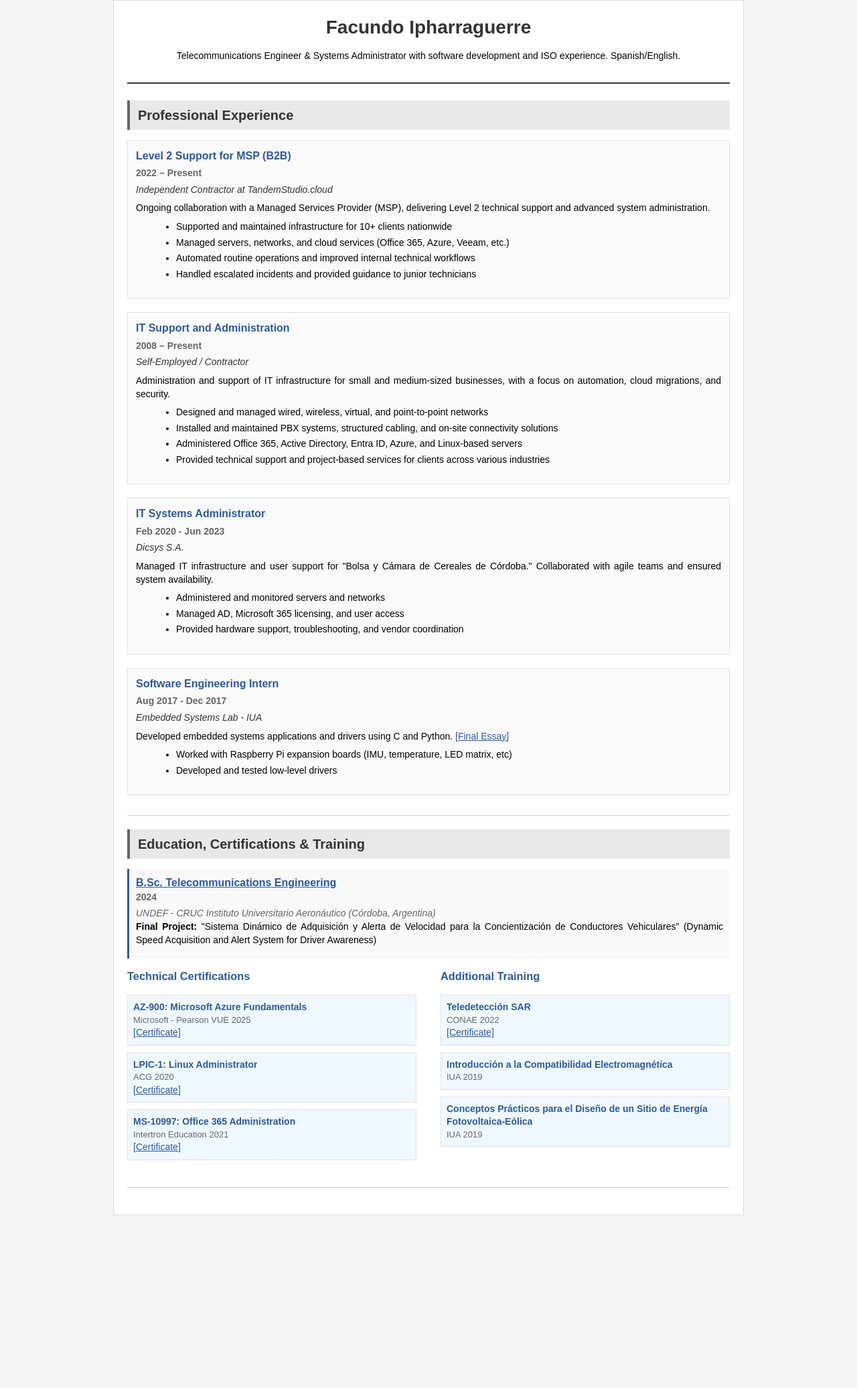
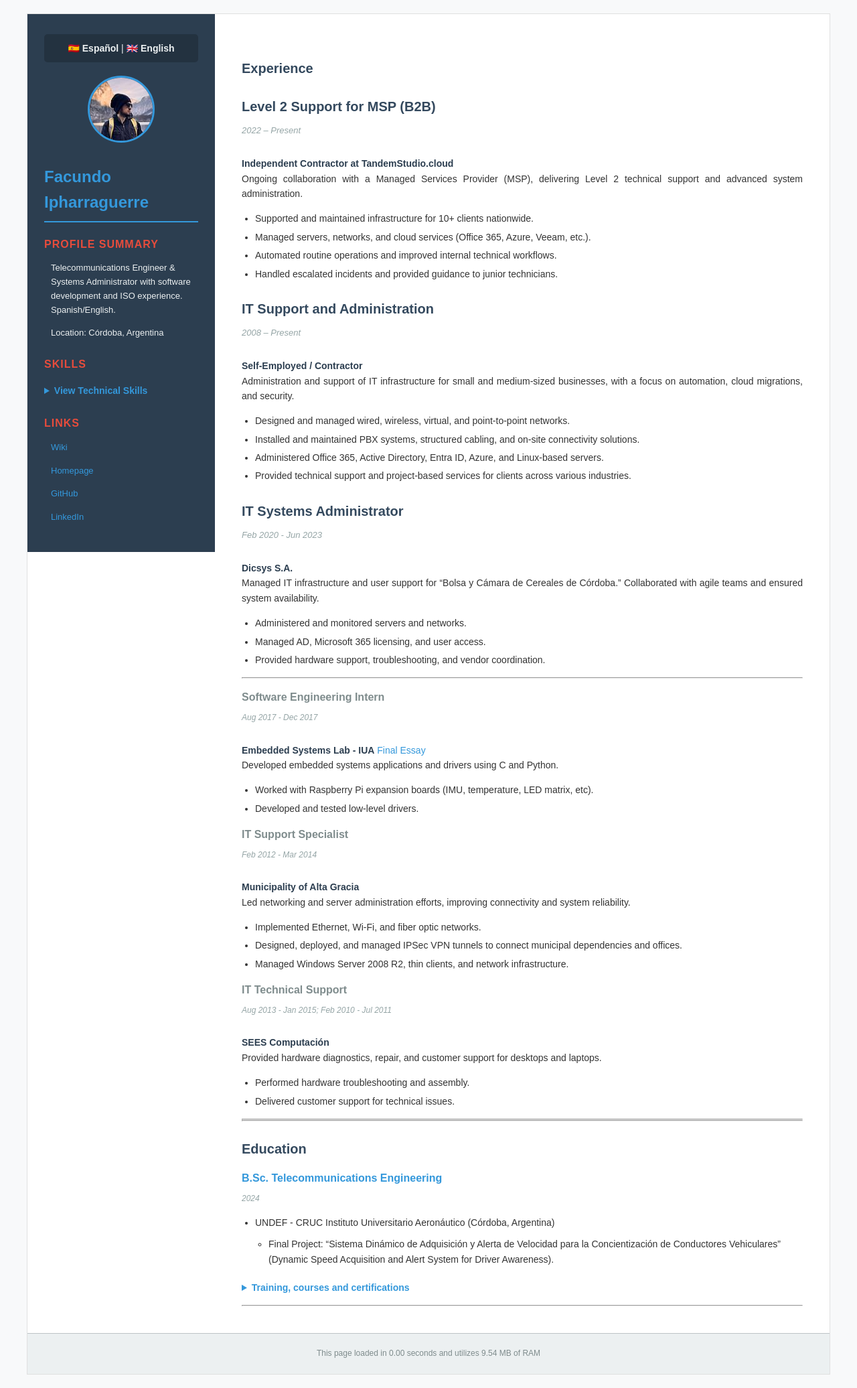
Before and after one commit to fipharraguerre/cv-homepage, a Jekyll site: the page built from index_en.md, in a window 1280 px wide. Shown: the whole page at 67% size. Built offline with Jekyll 4.4.1, drawn with Linux system fonts in a browser that asks for light colours; before the commit the page ends 1814 px from its top, so only the background shows below that.

Commit message:
layout fixes

```diff
--- a/_layouts/default.html
+++ b/_layouts/default.html
@@ -1,305 +1,394 @@
 <!DOCTYPE html>
-<html lang="en">
+<html lang="{{ page.lang }}">
 <head>
     <meta charset="UTF-8">
-    <title>Facundo Ipharraguerre - CV</title>
+    <meta name="viewport" content="width=device-width, initial-scale=1.0">
+    <title>{{ page.title }}</title>
+    <link rel="icon" href="{{ site.baseurl }}/assets/favicon.ico" type="image/x-icon">
+    <!--[if IE 6]>
     <style>
-        /* IE6-friendly CSS - using only basic properties */
+        /* Additional IE6-specific fixes */
+        .sidebar { position: relative; }
+        .content { position: relative; }
+    </style>
+    <![endif]-->
+    <style>
+        /* Reset and base styles */
+        * {
+            margin: 0;
+            padding: 0;
+            box-sizing: border-box;
+        }
+
         body {
             font-family: Arial, sans-serif;
             font-size: 14px;
-            line-height: 1.4;
+            line-height: 1.6;
+            color: #333;
+            background: #f8f9fa;
             margin: 0;
-            padding: 0;
-            background-color: #f5f5f5;
+            padding: 20px;
         }
 
+        /* Main container */
         .container {
-            width: 95%;
-            max-width: 900px;
+            max-width: 1200px;
             margin: 0 auto;
-            background-color: white;
-            padding: 20px;
-            border: 1px solid #ddd;
+            background: #fff;
+            border: 1px solid #e0e0e0;
+            overflow: hidden; /* IE6 clearfix alternative */
         }
 
-        .header {
+        /* Sidebar styles */
+        .sidebar {
+            float: left;
+            width: 280px;
+            background: #2c3e50;
+            color: #ecf0f1;
+            padding: 30px 25px;
+            min-height: 600px;
+        }
+
+        .sidebar h2 {
+            color: #3498db;
+            font-size: 24px;
+            margin-bottom: 10px;
+            border-bottom: 2px solid #3498db;
+            padding-bottom: 8px;
+        }
+
+        .sidebar h3 {
+            color: #e74c3c;
+            font-size: 16px;
+            margin: 20px 0 10px 0;
+            text-transform: uppercase;
+            letter-spacing: 1px;
+        }
+
+        .sidebar p, .sidebar li {
+            font-size: 13px;
+            margin-bottom: 8px;
+        }
+
+        .sidebar ul {
+            list-style: none;
+            margin-left: 0;
+        }
+
+        .sidebar ul li {
+            padding: 3px 0;
+            border-left: 2px solid transparent;
+            padding-left: 8px;
+        }
+
+        .sidebar ul li:hover {
+            border-left-color: #3498db;
+            background: rgba(52, 152, 219, 0.1);
+        }
+
+        .sidebar a {
+            color: #3498db;
+            text-decoration: none;
+        }
+
+        .sidebar a:hover {
+            color: #5dade2;
+            text-decoration: underline;
+        }
+
+        /* Language switcher */
+        #language-switch {
             text-align: center;
-            border-bottom: 2px solid #333;
-            padding-bottom: 15px;
+            margin-bottom: 20px;
+            padding: 10px;
+            background: rgba(0,0,0,0.2);
+            border-radius: 5px;
+        }
+
+        #language-switch a {
+            color: #ecf0f1;
+            text-decoration: none;
+            font-weight: bold;
+        }
+
+        #language-switch a:hover {
+            color: #3498db;
+        }
+
+        /* Avatar */
+        #avatar {
+            text-align: center;
             margin-bottom: 25px;
         }
 
-        .header h1 {
-            margin: 0;
-            font-size: 28px;
-            color: #333;
+        #avatar img {
+            border: 3px solid #3498db;
+            border-radius: 50%;
         }
 
-        .section {
-            margin-bottom: 30px;
-            clear: both;
+        /* Details/Summary styling for collapsible sections */
+        details {
+            margin: 10px 0;
         }
 
-        .section-title {
-            font-size: 20px;
+        summary {
+            cursor: pointer;
+            padding: 5px 0;
+            color: #3498db;
             font-weight: bold;
-            color: #333;
-            background-color: #e8e8e8;
-            padding: 8px 12px;
-            margin-bottom: 15px;
-            border-left: 4px solid #666;
         }
 
-        .job-entry {
-            margin-bottom: 20px;
-            padding: 12px;
-            border: 1px solid #e0e0e0;
-            background-color: #fafafa;
+        summary:hover {
+            color: #5dade2;
         }
 
-        .job-title {
+        details[open] summary {
+            margin-bottom: 8px;
+        }
+
+        /* Main content area */
+        .content {
+            margin-left: 280px;
+            padding: 40px;
+            background: #fff;
+        }
+
+        .content h1 {
+            color: #2c3e50;
+            font-size: 32px;
+            margin-bottom: 20px;
+            border-bottom: 3px solid #3498db;
+            padding-bottom: 10px;
+        }
+
+        .content h2 {
+            color: #2c3e50;
+            font-size: 24px;
+            margin: 30px 0 15px 0;
+            border-bottom: 2px solid #bdc3c7;
+            padding-bottom: 5px;
+        }
+
+        .content h3 {
+            color: #34495e;
+            font-size: 20px;
+            margin: 25px 0 10px 0;
+        }
+
+        .content h4 {
+            color: #7f8c8d;
             font-size: 16px;
-            font-weight: bold;
-            color: #2c5aa0;
+            margin: 15px 0 8px 0;
+        }
+
+        .content p {
+            margin-bottom: 15px;
+            text-align: justify;
+        }
+
+        .content ul {
+            margin: 10px 0 15px 20px;
+        }
+
+        .content li {
             margin-bottom: 5px;
         }
 
-        .job-period {
-            font-weight: bold;
-            color: #666;
+        .content em {
+            color: #7f8c8d;
+            font-style: italic;
+        }
+
+        .content strong {
+            color: #2c3e50;
+        }
+
+        .content a {
+            color: #3498db;
+            text-decoration: none;
+        }
+
+        .content a:hover {
+            color: #2980b9;
+            text-decoration: underline;
+        }
+
+        /* Experience/job entries styling */
+        .content h3 + p em {
+            display: block;
+            font-size: 13px;
+            color: #95a5a6;
             margin-bottom: 5px;
         }
 
-        .company-name {
-            font-style: italic;
-            color: #333;
-            margin-bottom: 8px;
-        }
-
-        .job-description {
-            margin-bottom: 8px;
-            text-align: justify;
-        }
-
-        .job-bullets {
-            margin-left: 20px;
-            margin-top: 8px;
-        }
-
-        .job-bullets li {
-            margin-bottom: 4px;
-        }
-
-        .education-entry {
-            padding: 10px;
-            margin-bottom: 15px;
-            border-left: 3px solid #2c5aa0;
-            background-color: #f9f9f9;
-        }
-
-        .degree-title {
-            font-weight: bold;
-            color: #2c5aa0;
-            font-size: 16px;
-        }
-
-        .institution {
-            color: #666;
-            font-style: italic;
-        }
-
-        .cert-entry {
-            margin-bottom: 10px;
-            padding: 8px;
-            background-color: #f0f8ff;
-            border: 1px dotted #ccc;
-        }
-
-        .cert-name {
-            font-weight: bold;
-            color: #2c5aa0;
-        }
-
-        .cert-provider {
-            color: #666;
-            font-size: 13px;
-        }
-
-        .project-entry {
-            margin-bottom: 15px;
-            padding: 10px;
-            border: 1px solid #ddd;
-            background-color: #fff;
-        }
-
-        .project-title {
-            font-weight: bold;
-            color: #2c5aa0;
+        .content h4 + p em {
+            display: block;
+            font-size: 12px;
+            color: #95a5a6;
             margin-bottom: 5px;
         }
 
-        .divider {
-            height: 1px;
-            background-color: #ccc;
-            margin: 20px 0;
-            border: none;
+        /* Footer */
+        footer {
+            clear: both;
+            text-align: center;
+            padding: 20px;
+            background: #ecf0f1;
+            border-top: 1px solid #bdc3c7;
+            font-size: 12px;
+            color: #7f8c8d;
         }
 
-        a {
-            color: #2c5aa0;
-            text-decoration: underline;
+        /* Responsive design */
+        @media screen and (max-width: 768px) {
+            body {
+                padding: 10px;
+            }
+
+            .container {
+                border: none;
+            }
+
+            .sidebar {
+                float: none;
+                width: 100%;
+                min-height: auto;
+                padding: 20px;
+            }
+
+            .content {
+                margin-left: 0;
+                padding: 20px;
+            }
+
+            .content h1 {
+                font-size: 28px;
+            }
+
+            .content h2 {
+                font-size: 22px;
+            }
+
+            #language-switch {
+                margin-bottom: 15px;
+            }
         }
 
-        a:hover {
-            color: #1a3d6b;
-            background-color: #f0f8ff;
+        @media screen and (max-width: 480px) {
+            body {
+                padding: 5px;
+            }
+
+            .sidebar {
+                padding: 15px;
+            }
+
+            .content {
+                padding: 15px;
+            }
+
+            .content h1 {
+                font-size: 24px;
+            }
+
+            .content h2 {
+                font-size: 20px;
+            }
+
+            .content h3 {
+                font-size: 18px;
+            }
         }
 
-        /* Simple two-column layout for larger screens */
-        .two-column {
-            width: 48%;
-            float: left;
-            margin-right: 4%;
+        /* Print styles */
+        @media print {
+            body {
+                background: white;
+                padding: 0;
+            }
+
+            .container {
+                border: none;
+            }
+
+            .sidebar {
+                background: white;
+                color: black;
+                border-right: 1px solid #ccc;
+            }
+
+            .sidebar h2, .sidebar h3 {
+                color: black;
+            }
+
+            .sidebar a {
+                color: black;
+            }
+
+            #language-switch {
+                display: none;
+            }
+
+            details summary:after {
+                content: " (expanded)";
+            }
         }
 
-        .two-column.last {
-            margin-right: 0;
+        /* IE6 specific fixes */
+        .clearfix {
+            zoom: 1; /* IE6 hasLayout trigger */
+        }
+
+        .clearfix:after {
+            content: ".";
+            display: block;
+            height: 0;
+            clear: both;
+            visibility: hidden;
         }
     </style>
 </head>
 <body>
-    <div class="container">
-        <div class="header">
-            <h1>Facundo Ipharraguerre</h1>
-            <p>Telecommunications Engineer & Systems Administrator with software development and ISO experience. Spanish/English.</p>
-        </div>
+    <div class="container clearfix">
+        <aside class="sidebar">
+            <div id="language-switch">
+                <a href="{{ site.baseurl }}/es/">🇪🇸 Español</a> | <a href="{{ site.baseurl }}/en/">🇬🇧 English</a>
+            </div>
+            <div id="avatar">
+                <img src="{{ site.baseurl }}/assets/avatar.jpg" alt="Profile picture" width="100" height="100">
+            </div>
+            <div class="sidebar-content">
+                {{ page.sidebar | markdownify }}
+            </div>
+        </aside>
+        <main class="content">
+            {{ content }}
+        </main>
+        <div style="clear: both;"></div> <!-- IE6 clearfix -->
+    </div>
 
-        <div class="section">
-            <div class="section-title">Professional Experience</div>
+    <script>
+        document.addEventListener('DOMContentLoaded', function() {
+            // Calculate page load time
+            var loadTime = ((performance.now()) / 1000).toFixed(2);
 
-            <div class="job-entry">
-                <div class="job-title">Level 2 Support for MSP (B2B)</div>
-                <div class="job-period">2022 – Present</div>
-                <div class="company-name">Independent Contractor at TandemStudio.cloud</div>
-                <div class="job-description">
-                    Ongoing collaboration with a Managed Services Provider (MSP), delivering Level 2 technical support and advanced system administration.
-                </div>
-                <ul class="job-bullets">
-                    <li>Supported and maintained infrastructure for 10+ clients nationwide</li>
-                    <li>Managed servers, networks, and cloud services (Office 365, Azure, Veeam, etc.)</li>
-                    <li>Automated routine operations and improved internal technical workflows</li>
-                    <li>Handled escalated incidents and provided guidance to junior technicians</li>
-                </ul>
-            </div>
+            // Create footer element
+            var footer = document.createElement('footer');
 
-            <div class="job-entry">
-                <div class="job-title">IT Support and Administration</div>
-                <div class="job-period">2008 – Present</div>
-                <div class="company-name">Self-Employed / Contractor</div>
-                <div class="job-description">
-                    Administration and support of IT infrastructure for small and medium-sized businesses, with a focus on automation, cloud migrations, and security.
-                </div>
-                <ul class="job-bullets">
-                    <li>Designed and managed wired, wireless, virtual, and point-to-point networks</li>
-                    <li>Installed and maintained PBX systems, structured cabling, and on-site connectivity solutions</li>
-                    <li>Administered Office 365, Active Directory, Entra ID, Azure, and Linux-based servers</li>
-                    <li>Provided technical support and project-based services for clients across various industries</li>
-                </ul>
-            </div>
+            // Set initial footer content with load time
+            var footerText = 'This page loaded in ' + loadTime + ' seconds';
 
-            <div class="job-entry">
-                <div class="job-title">IT Systems Administrator</div>
-                <div class="job-period">Feb 2020 - Jun 2023</div>
-                <div class="company-name">Dicsys S.A.</div>
-                <div class="job-description">
-                    Managed IT infrastructure and user support for "Bolsa y Cámara de Cereales de Córdoba." Collaborated with agile teams and ensured system availability.
-                </div>
-                <ul class="job-bullets">
-                    <li>Administered and monitored servers and networks</li>
-                    <li>Managed AD, Microsoft 365 licensing, and user access</li>
-                    <li>Provided hardware support, troubleshooting, and vendor coordination</li>
-                </ul>
-            </div>
+            // Check for memory API (Chrome/Chromium only)
+            if (performance && performance.memory && performance.memory.usedJSHeapSize) {
+                var memoryUsage = (performance.memory.usedJSHeapSize / (1024 * 1024)).toFixed(2);
+                footerText += ' and utilizes ' + memoryUsage + ' MB of RAM';
+            }
 
-            <div class="job-entry">
-                <div class="job-title">Software Engineering Intern</div>
-                <div class="job-period">Aug 2017 - Dec 2017</div>
-                <div class="company-name">Embedded Systems Lab - IUA</div>
-                <div class="job-description">
-                    Developed embedded systems applications and drivers using C and Python.
-                    <a href="../assets/docs/informeLabSE.pdf">[Final Essay]</a>
-                </div>
-                <ul class="job-bullets">
-                    <li>Worked with Raspberry Pi expansion boards (IMU, temperature, LED matrix, etc)</li>
-                    <li>Developed and tested low-level drivers</li>
-                </ul>
-            </div>
-        </div>
+            footer.innerHTML = footerText;
 
-        <hr class="divider">
-
-        <div class="section">
-            <div class="section-title">Education, Certifications & Training</div>
-
-            <div class="education-entry">
-                <div class="degree-title">
-                    <a href="../assets/certs/titulo_scan.pdf">B.Sc. Telecommunications Engineering</a>
-                </div>
-                <div class="job-period">2024</div>
-                <div class="institution">UNDEF - CRUC Instituto Universitario Aeronáutico (Córdoba, Argentina)</div>
-                <div class="job-description">
-                    <strong>Final Project:</strong> "Sistema Dinámico de Adquisición y Alerta de Velocidad para la Concientización de Conductores Vehiculares" (Dynamic Speed Acquisition and Alert System for Driver Awareness)
-                </div>
-            </div>
-            <div class="two-column">
-                <h3 style="color: #2c5aa0; margin-top: 0;">Technical Certifications</h3>
-
-                <div class="cert-entry">
-                    <div class="cert-name">AZ-900: Microsoft Azure Fundamentals</div>
-                    <div class="cert-provider">Microsoft - Pearson VUE 2025</div>
-                    <a href="../assets/certs/az900_cert.pdf">[Certificate]</a>
-                </div>
-
-                <div class="cert-entry">
-                    <div class="cert-name">LPIC-1: Linux Administrator</div>
-                    <div class="cert-provider">ACG 2020</div>
-                    <a href="../assets/certs/LPIC-1_F2FE9BC58833.pdf">[Certificate]</a>
-                </div>
-
-                <div class="cert-entry">
-                    <div class="cert-name">MS-10997: Office 365 Administration</div>
-                    <div class="cert-provider">Intertron Education 2021</div>
-                    <a href="../assets/certs/10997.pdf">[Certificate]</a>
-                </div>
-            </div>
-
-            <div class="two-column last">
-                <h3 style="color: #2c5aa0; margin-top: 0;">Additional Training</h3>
-
-                <div class="cert-entry">
-                    <div class="cert-name">Teledetección SAR</div>
-                    <div class="cert-provider">CONAE 2022</div>
-                    <a href="../assets/certs/SAR.pdf">[Certificate]</a>
-                </div>
-
-                <div class="cert-entry">
-                    <div class="cert-name">Introducción a la Compatibilidad Electromagnética</div>
-                    <div class="cert-provider">IUA 2019</div>
-                </div>
-
-                <div class="cert-entry">
-                    <div class="cert-name">Conceptos Prácticos para el Diseño de un Sitio de Energía Fotovoltaica-Eólica</div>
-                    <div class="cert-provider">IUA 2019</div>
-                </div>
-            </div>
-
-            <div style="clear: both;"></div>
-        </div>
-
-        <hr class="divider">
-
-
-    </div>
+            // Add footer to the container
+            document.querySelector('.container').appendChild(footer);
+        });
+    </script>
 </body>
 </html>
```
